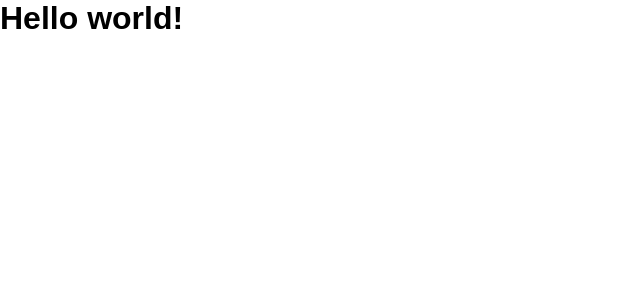
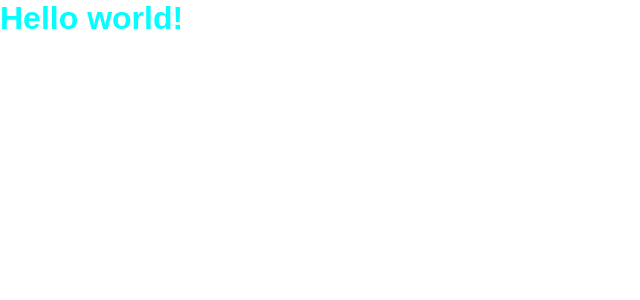
Before and after one commit to Larrire/react-fundamentos-rocketseat, a React app: page / in a window 1280 px wide. Shown: the top 300 px of the page, without its empty margins (0-640 px from the left). Built offline with nearby package versions, Linux system fonts and the light colour scheme.

Commit message:
Alterando nome do arquivo global.css para global.scss

```diff
--- a/src/App.jsx
+++ b/src/App.jsx
@@ -1,4 +1,4 @@
-import './styles/global.css';
+import './styles/global.scss';
 
 export function App() {
   return <h1>Hello world!</h1>
--- a/src/styles/global.css
+++ b/src/styles/global.scss
@@ -6,4 +6,8 @@
 
 body {
   font-family: Arial, Helverica, sans-serif;
+
+  h1 {
+    color: aqua;
+  }
 }
```
